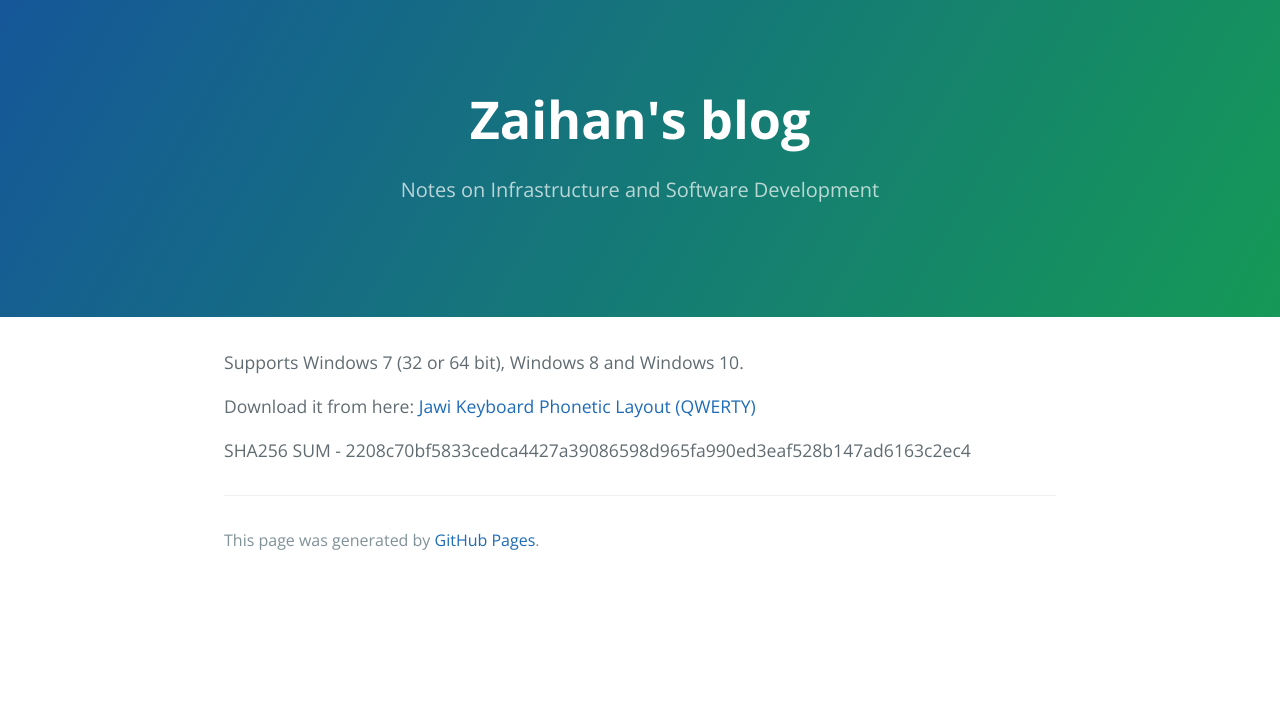
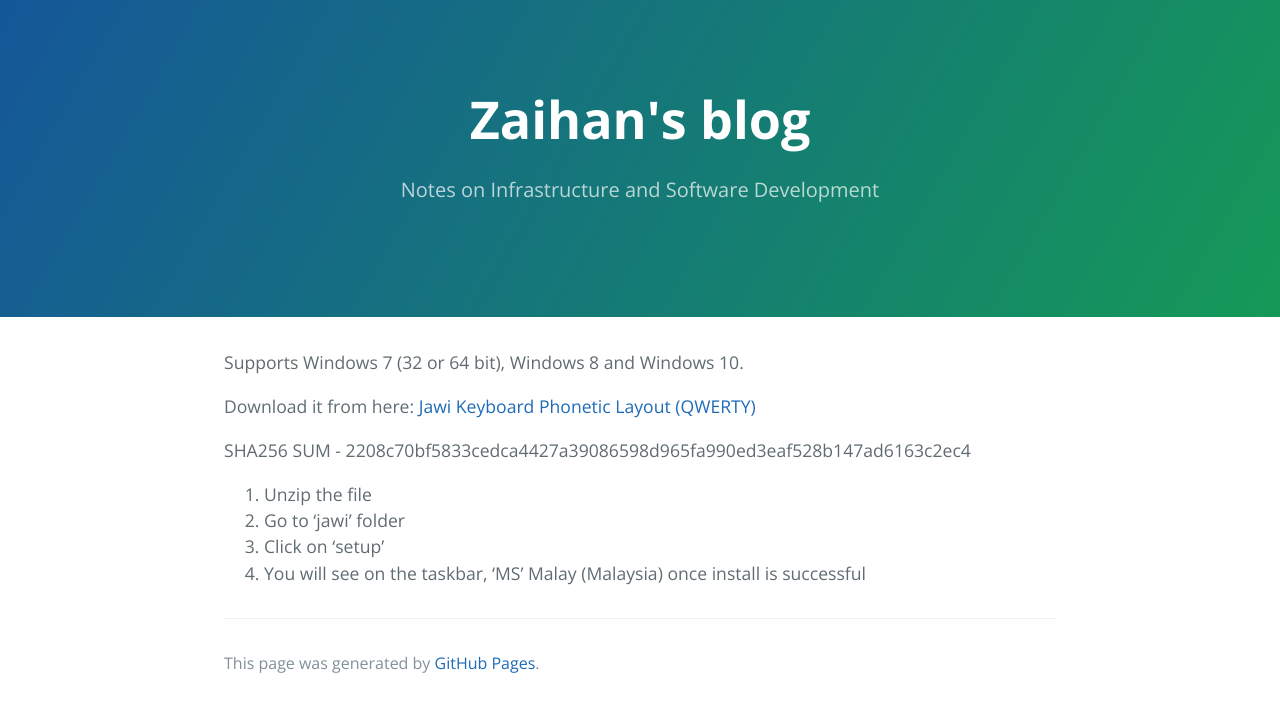
Before and after one commit to muhammadn/muhammadn.github.io, a Jekyll site: the page built from _posts/2018-12-23-jawi-phonetic-layout-windows.md, in a window 1280 px wide. Shown: the top 712 px of the page. Built offline with Jekyll 4.4.1, drawn with Linux system fonts in a browser that asks for light colours.

Commit message:
be more detail on instructions

```diff
--- a/_posts/2018-12-23-jawi-phonetic-layout-windows.md
+++ b/_posts/2018-12-23-jawi-phonetic-layout-windows.md
@@ -10,3 +10,8 @@ Download it from here:
 [Jawi Keyboard Phonetic Layout (QWERTY)]({{ site.url }}/assets/files/Jawi Keyboard Phonetic.zip)
 
 SHA256 SUM - 2208c70bf5833cedca4427a39086598d965fa990ed3eaf528b147ad6163c2ec4
+
+1. Unzip the file
+2. Go to 'jawi' folder
+3. Click on 'setup'
+4. You will see on the taskbar, 'MS' Malay (Malaysia) once install is successful
```
